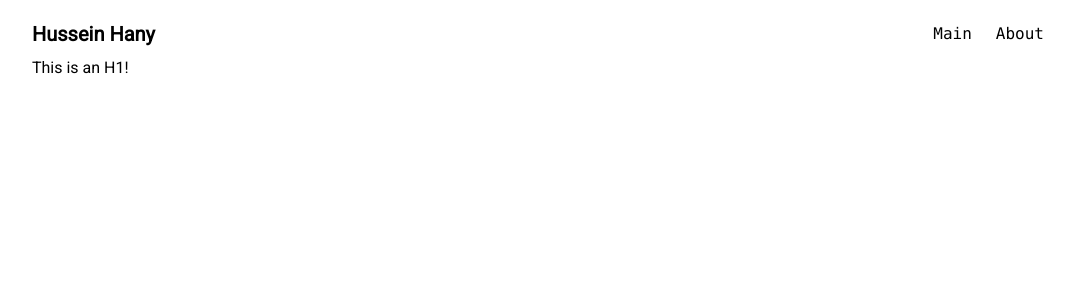
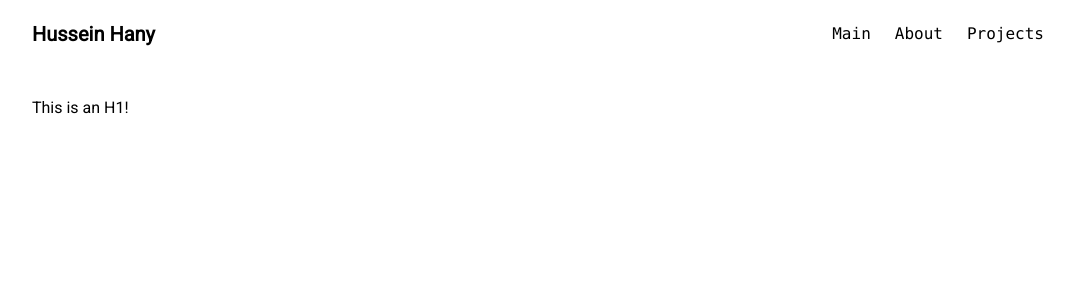
Before and after one commit to 3ein39/3ein39.github.io, a Nuxt app: page / in a window 1280 px wide. Shown: the top 300 px of the page, without its empty margins (104-1178 px from the left). Built offline with nearby package versions, Linux system fonts and the light colour scheme.

Commit message:
Add project list component and projects page

```diff
--- /dev/null
+++ b/components/project-list.vue
@@ -0,0 +1,39 @@
+<script setup>
+useHead({
+    title: 'Projects',
+})
+
+const { error, pending, data } = useFetch('https://api.github.com/users/3ein39/repos')
+const formatDate = (dateString) => {
+    const options = { year: 'numeric', month: 'long', day: 'numeric' };
+    return new Date(dateString).toLocaleDateString(undefined, options);
+}
+</script>
+<template>
+    <div>
+        <h1>Projects</h1>
+        <!-- {{ data }} -->
+        <div v-if="pending">Loading...</div>
+        <div v-else-if="error">Error: {{ error.message }}</div>
+        <div v-else>
+            <ul>
+                <li v-for="repo in data" :key="repo.id" class="p-6">
+                    <div class="flex items-start justify-between">
+                        <div>
+                            <a :href="repo.html_url" target="_blank" class="font-bold">{{ repo.name }}</a>
+                            <p class="text-gray-600">{{ repo.description }}</p>
+                            <span class="text-sm text-gray-500">{{ repo.language }}</span>
+                        </div>
+                        <div class="text-right">
+                            <p class="text-xs text-gray-500">Owner: {{ repo.owner.login }}</p>
+                            <p class="text-xs text-gray-500">Created: {{ formatDate(repo.created_at) }}</p>
+                            <p class="text-xs text-gray-500">Last Updated: {{ formatDate(repo.updated_at) }}</p>
+                            <p class="text-xs text-gray-500">Forks: {{ repo.forks_count }}</p>
+                        </div>
+                    </div>
+                </li>
+            </ul>
+
+        </div>
+    </div>
+</template>
--- a/layouts/default.vue
+++ b/layouts/default.vue
@@ -33,10 +33,13 @@ useHead({
                     <li>
                         <NuxtLink to="/about" class="link">About</NuxtLink>
                     </li>
+                    <li>
+                        <NuxtLink to="/projects" class="link">Projects</NuxtLink>
+                    </li>
                 </ul>
             </nav>
         </header>
-        <main class="p-2">
+        <main class="p-2 mt-10">
             <slot />
         </main>
     </div>
--- /dev/null
+++ b/pages/projects.vue
@@ -0,0 +1,13 @@
+<script setup>
+useHead({
+    title: 'Projects',
+})
+
+</script>
+
+<template>
+    <div>
+        <h2 class="text-2xl font-semibold mb-10">Projects</h2>
+        <ProjectList />
+    </div>
+</template>
```
